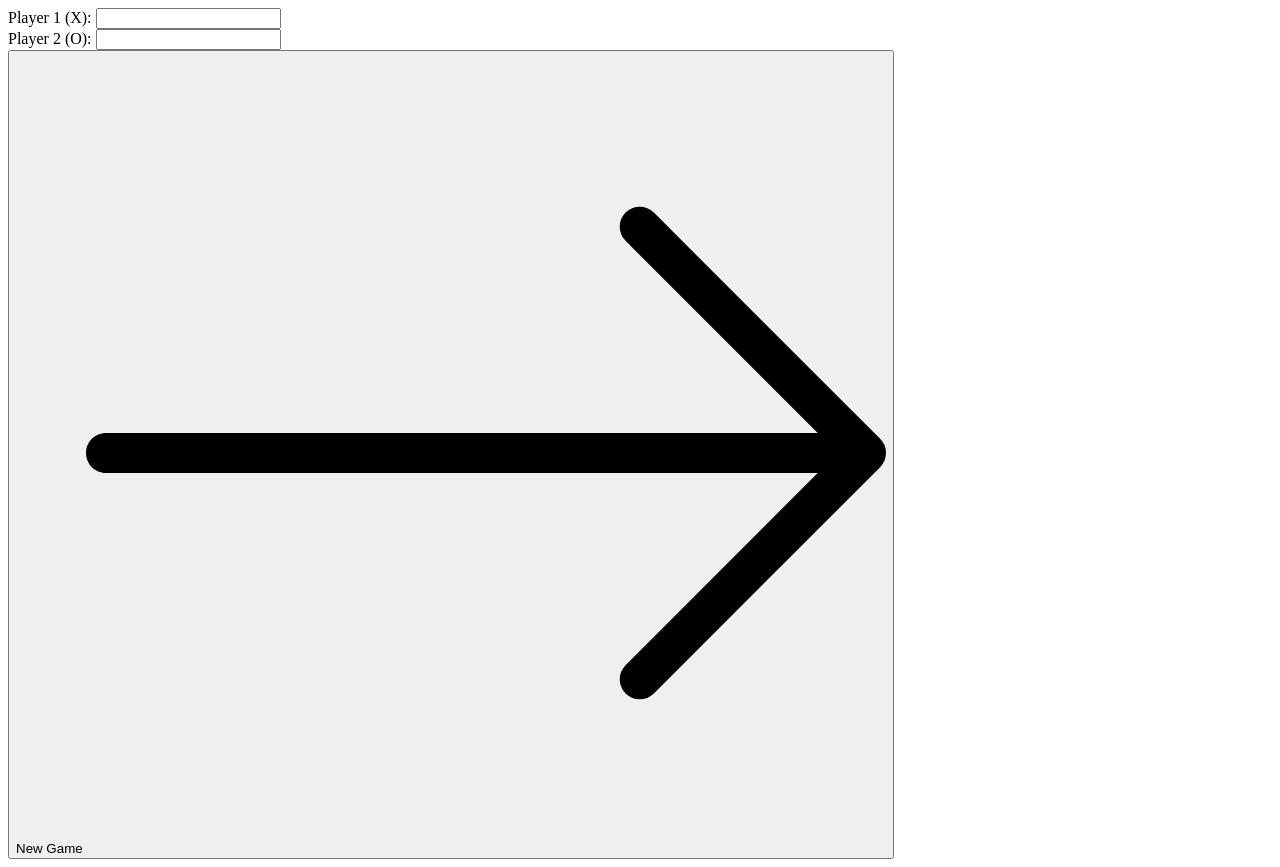
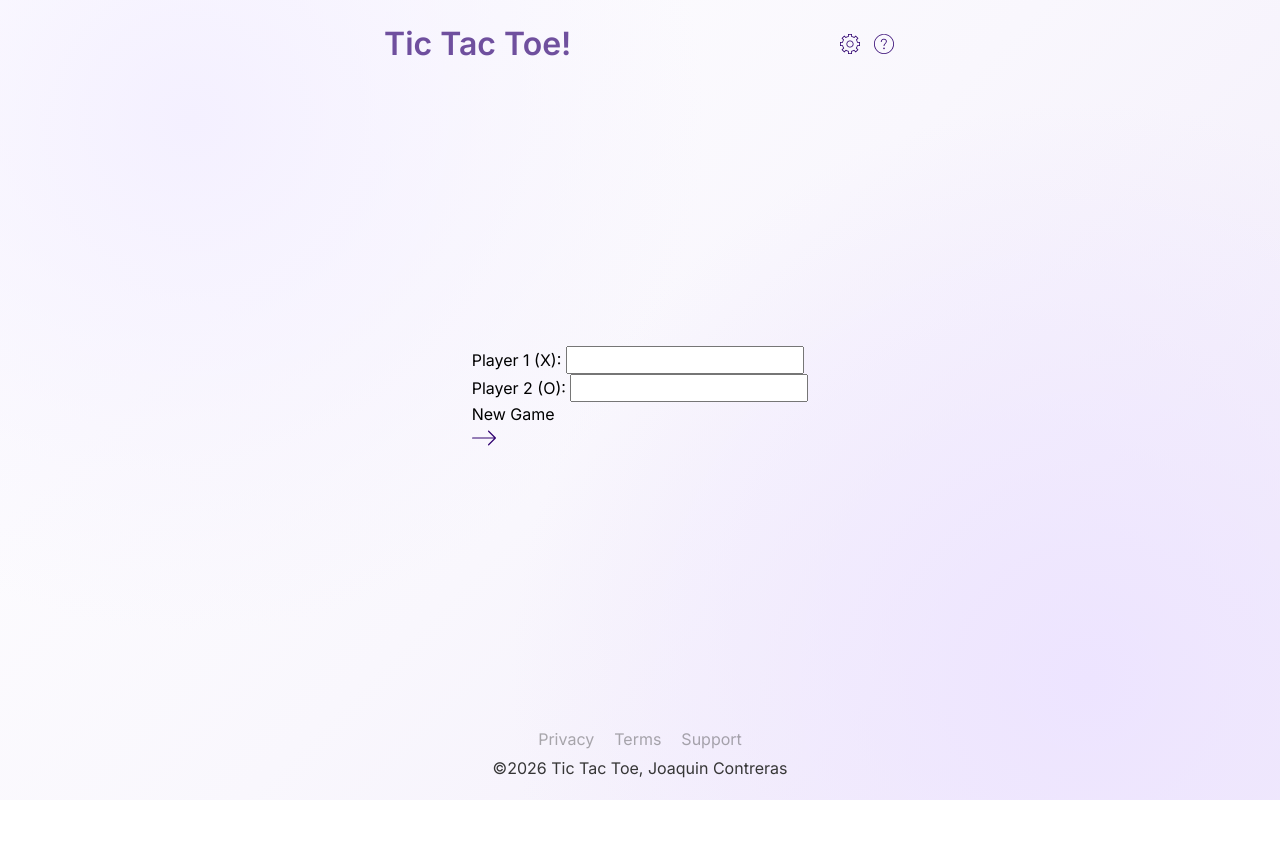
Before and after one commit to joacoContreras/Tic-Tac-Toe, a plain HTML site: page index.html in a window 1280 px wide. After the commit the page ends 800 px from the top, so only its background shows below. Drawn offline with nearby package versions, Linux system fonts and the light colour scheme.

Commit message:
feature: basic css styling

```diff
--- a/css/style.css
+++ b/css/style.css
@@ -87,3 +87,84 @@ button {
     scroll-behavior: auto !important;
   }
 }
+
+* {
+  font-family: "Inter";
+}
+
+:root {
+  --primary-color: #2f0271ae;
+  --secondary-color: #DDD6FE;
+  --tertiary-color: #F0F9FF;
+  --neutral-color: #F8FAFC;
+}
+
+body {
+  min-height: 100dvh;
+  width: 100%;
+
+  background: radial-gradient(circle at 15% 15%, #f4f0ff 0%, transparent 40%),
+    radial-gradient(circle at 85% 85%, #ede4ff 0%, transparent 45%),
+    linear-gradient(135deg, #ffffff 0%, #f9f7fd 50%, #f1ebfa 100%);
+  background-attachment: fixed;
+}
+
+.container {
+  width: 100%;
+  min-height: 100dvh;
+  display: flex;
+  flex-direction: column;
+  gap: 16px;
+  align-items: center;
+  justify-content: space-between;
+}
+
+.header-icon, .btn-icon {
+  width: 24px;
+  height: 24px;
+  filter:
+    drop-shadow(1px 0px 0px currentColor)
+        drop-shadow(-1px 0px 0px currentColor)
+        drop-shadow(0px 1px 0px currentColor)
+        drop-shadow(0px -1px 0px currentColor);
+
+  filter: brightness(0) saturate(100%) invert(20%) sepia(34%)
+    saturate(3440%) hue-rotate(246deg) brightness(75%) contrast(134%);
+}
+
+.header {
+  padding-top: 20px;
+  min-width: 40%;
+  display: flex;
+  flex-direction: row;
+  align-items: center;
+  justify-content: space-between;
+  color: var(--primary-color);
+}
+
+.header > div {
+  display: flex;
+  flex-direction: row;
+  gap: 10px;
+}
+
+.footer {
+  min-width: 40%;
+  display: flex;
+  flex-direction: column;
+  justify-content: center;
+  align-items: center;
+  gap: 5px;
+  padding-bottom: 20px;
+}
+
+.footer > div {
+  color: #36363669;
+  display: flex;
+  flex-direction: row;
+  gap: 20px;
+}
+
+.footer > a {
+  color: #363636;
+}
--- a/index.html
+++ b/index.html
@@ -3,13 +3,25 @@
 <head>
     <meta charset="UTF-8">
     <meta name="viewport" content="width=device-width, initial-scale=1.0">
-    <link src="css/style.css" rel="stylesheet">
+    <link href="css/style.css" rel="stylesheet">
     <title>Tic Tac Toe</title>
+    <link href="https://fonts.googleapis.com/css2?family=Inter:wght@200;300;400;500;600&amp;display=swap"
+        rel="stylesheet" />
+    <link href="https://fonts.googleapis.com/css2?family=Material+Symbols+Outlined:wght,FILL@100..700,0..1&amp;display=swap"
+        rel="stylesheet" />
+    <link href="https://fonts.googleapis.com/css2?family=Material+Symbols+Outlined:wght,FILL@100..700,0..1&amp;display=swap"
+        rel="stylesheet" />
 </head>
 <body>
     <div class="container">
 
-        <div class="header"></div>
+        <div class="header">
+            <h1>Tic Tac Toe!</h1>
+            <div >
+                <img src="img/config.svg" class="header-icon" alt="">
+                <img src="img/help1.svg" class="header-icon" alt="">
+            </div>
+        </div>
 
         <div class="content">
             <form action="/submit" method="post" class="start-form">
@@ -23,13 +35,20 @@
                 </div>
                 <button type="submit" id="start-btn">
                     <span>New Game</span>
-                    <img src="/img/next-right-arrow.svg" alt="" class="btn-icon">
+                    <img src="img/next-right-arrow.svg" alt="" class="btn-icon">
                 </button>
             </form>
 
         </div>
 
-        <div class="footer"></div>
+        <div class="footer">
+            <div class="link-container">
+                <a>Privacy</a>
+                <a>Terms</a>
+                <a>Support</a>
+            </div>
+            <a class="copyright">©2026 Tic Tac Toe, Joaquin Contreras</a>
+        </div>
     </div>
     <script src="js/main.js"></script>
 </body>
```
Also changed, not shown: img/config.svg (added), img/help1.svg (added).
